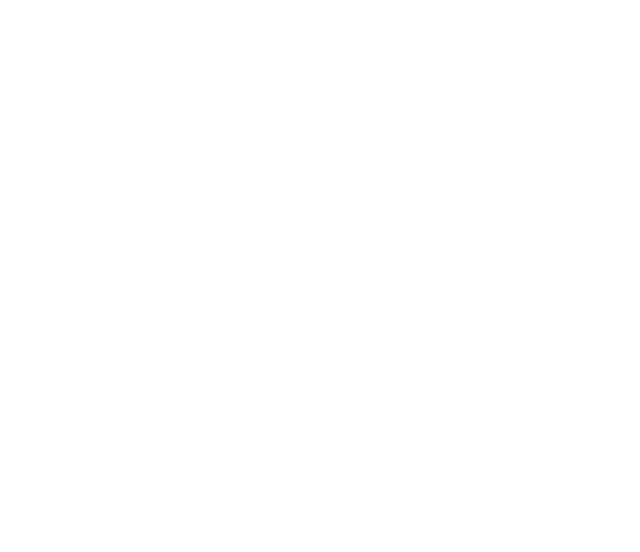
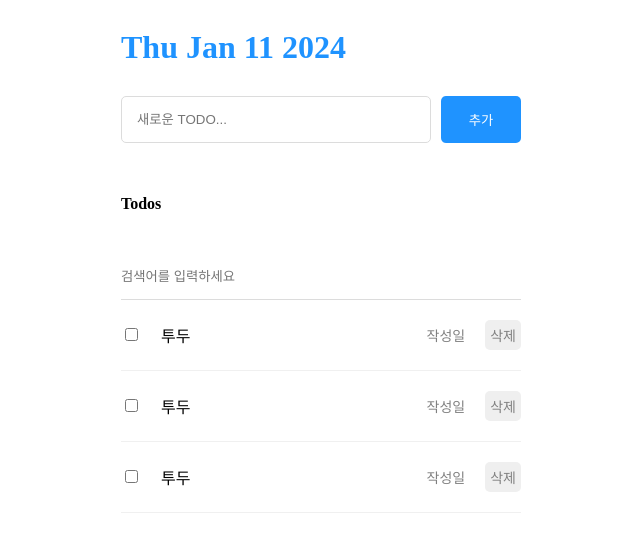
Before and after one commit to Yoonyesol/React-Next-Study, a React (Vite) app in the folder todolist/: page / in a window 1280 px wide. Shown: the top 552 px of the page, without its empty margins (319-959 px from the left). Built offline with nearby package versions, Linux system fonts and the light colour scheme.

Commit message:
to do list UI 구현하기

```diff
--- a/todolist/src/App.css
+++ b/todolist/src/App.css
@@ -1,4 +1,7 @@
 .App {
   width: 400px;
   margin: 0 auto;
+  display: flex;
+  flex-direction: column;
+  gap: 30px;
 }
--- a/todolist/src/App.jsx
+++ b/todolist/src/App.jsx
@@ -1,9 +1,14 @@
 import "./App.css";
+import Header from "./components/Header";
+import TodoEditor from "./components/TodoEditor";
+import TodoList from "./components/TodoList";
 
 function App() {
   return (
     <div className="App">
-      <div></div>
+      <Header />
+      <TodoEditor />
+      <TodoList />
     </div>
   );
 }
--- /dev/null
+++ b/todolist/src/components/Header.css
@@ -0,0 +1,4 @@
+.Header > h1 {
+  color: #1f93ff;
+  margin-bottom: 0px;
+}
--- /dev/null
+++ b/todolist/src/components/Header.jsx
@@ -0,0 +1,9 @@
+import "./Header.css";
+
+export default function Header() {
+  return (
+    <div className="Header">
+      <h1>{new Date().toDateString()}</h1>
+    </div>
+  );
+}
--- /dev/null
+++ b/todolist/src/components/TodoEditor.css
@@ -0,0 +1,20 @@
+.TodoEditor {
+  display: flex;
+  gap: 10px;
+}
+
+.TodoEditor input {
+  flex: 1;
+  padding: 15px;
+  border: 1px solid rgb(220, 220, 220);
+  border-radius: 5px;
+}
+
+.TodoEditor button {
+  cursor: pointer;
+  width: 80px;
+  border: none;
+  background-color: #1f93ff;
+  color: white;
+  border-radius: 5px;
+}
--- /dev/null
+++ b/todolist/src/components/TodoEditor.jsx
@@ -0,0 +1,10 @@
+import "./TodoEditor.css";
+
+export default function TodoEditor() {
+  return (
+    <div className="TodoEditor">
+      <input placeholder="새로운 TODO..." />
+      <button>추가</button>
+    </div>
+  );
+}
--- /dev/null
+++ b/todolist/src/components/TodoItem.css
@@ -0,0 +1,29 @@
+.TodoItem {
+  display: flex;
+  align-items: center;
+  gap: 20px;
+  padding-bottom: 20px;
+  border-bottom: 1px solid rgb(240, 240, 240);
+}
+
+.TodoItem .checkbox_col {
+  width: 20px;
+}
+
+.TodoItem .content {
+  flex: 1;
+}
+
+.TodoItem .date {
+  font-size: 14px;
+  color: gray;
+}
+
+.TodoItem button {
+  cursor: pointer;
+  color: gray;
+  font-size: 14px;
+  border: none;
+  border-radius: 5px;
+  padding: 5px;
+}
--- /dev/null
+++ b/todolist/src/components/TodoItem.jsx
@@ -0,0 +1,12 @@
+import "./TodoItem.css";
+
+export default function TodoItem() {
+  return (
+    <div className="TodoItem">
+      <input type="checkbox" />
+      <div className="content">투두</div>
+      <div className="date">작성일</div>
+      <button>삭제</button>
+    </div>
+  );
+}
--- /dev/null
+++ b/todolist/src/components/TodoList.css
@@ -0,0 +1,23 @@
+.TodoList {
+  display: flex;
+  flex-direction: column;
+  gap: 20px;
+}
+
+.TodoList .todos_wrapper {
+  display: flex;
+  flex-direction: column;
+  gap: 20px;
+}
+
+.TodoList > input {
+  width: 100%;
+  border: none;
+  border-bottom: 1px solid rgb(220, 220, 220);
+  padding: 15px 0px;
+}
+
+.TodoList > input:focus {
+  outline: none;
+  border-bottom: 1px solid #1f93ff;
+}
--- /dev/null
+++ b/todolist/src/components/TodoList.jsx
@@ -0,0 +1,16 @@
+import TodoItem from "./TodoItem";
+import "./TodoList.css";
+
+export default function TodoList() {
+  return (
+    <div className="TodoList">
+      <h4>Todos</h4>
+      <input placeholder="검색어를 입력하세요" />
+      <div className="todos_wrapper">
+        <TodoItem />
+        <TodoItem />
+        <TodoItem />
+      </div>
+    </div>
+  );
+}
```
